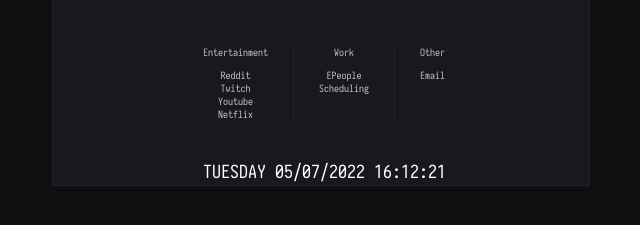
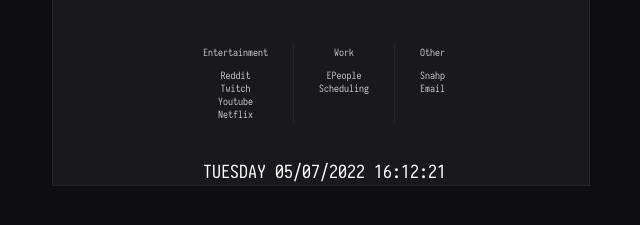
Before and after one commit to HunterSThomp/Hunter-Landing-Page, a plain HTML site: page index.html in a window 1280 px wide. Shown: the part 305-530 px from the top of the page, 250-890 px from the left. Drawn offline with Linux system fonts and the light colour scheme.

Commit message:
Update index.html
Adding snahp

```diff
--- a/index.html
+++ b/index.html
@@ -36,6 +36,7 @@
 
             <ul class="other">
                 <a>Other</a>
+                    <li><a href="https://fora.snahp.eu/">Snahp</a></li>
                     <li><a href="https://gmail.com">Email</a></li>
             </ul>
 
```
